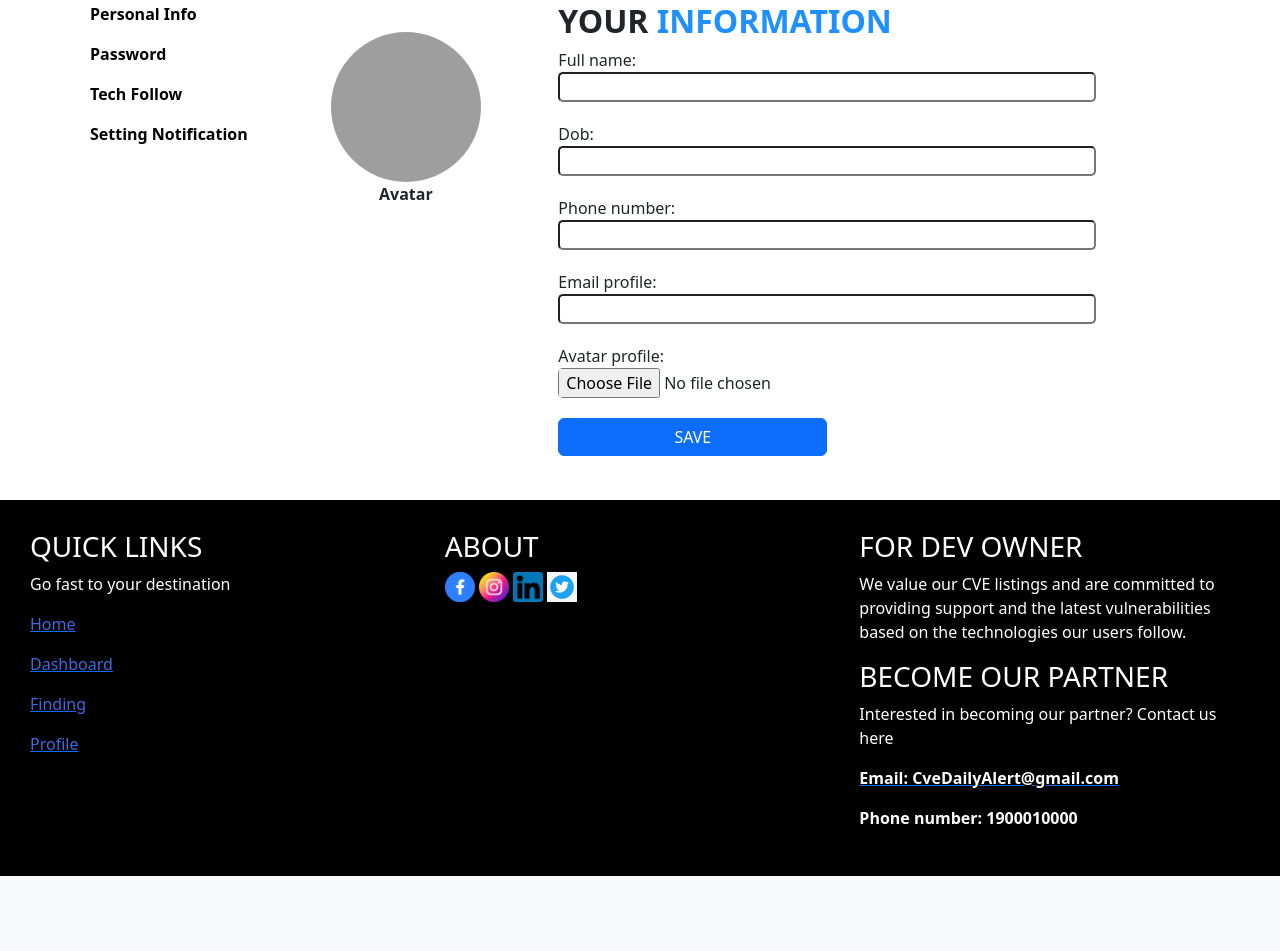
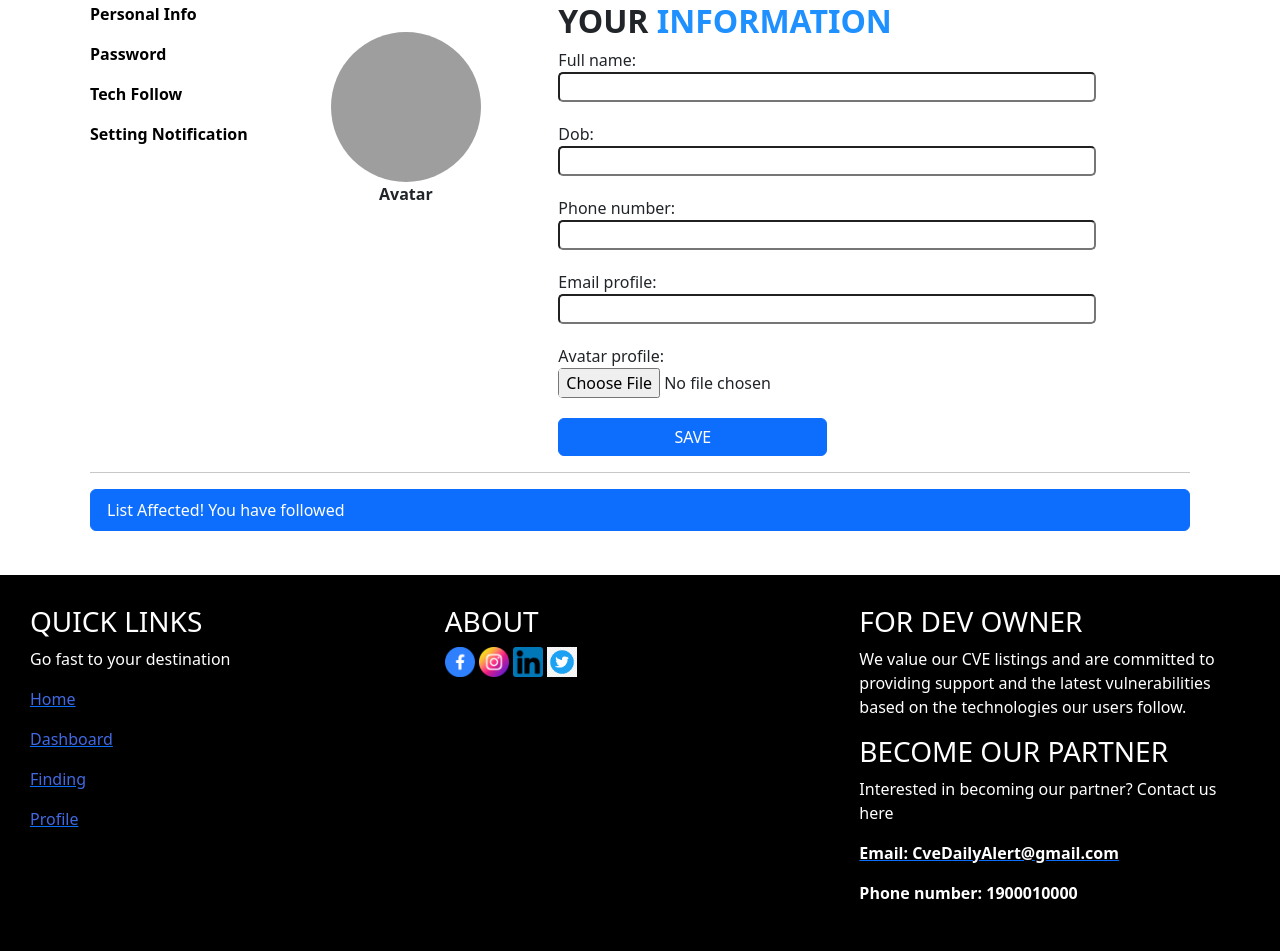
Before and after one commit to okthichiatay77/SecurityNews, a Django app: template templates/accounts/profile.html in a window 1280 px wide. Shown: the part 74-1025 px from the top of the page. Before the commit the page ends 950 px from the top, so only its background shows below. Run offline with Django 4.2, Linux system fonts and the light colour scheme; the template is opened without the code that fills it, so the values that code supplies are empty; grey boxes are pictures that could not be loaded.

Commit message:
update code

```diff
--- a/accounts/views.py
+++ b/accounts/views.py
@@ -6,7 +6,7 @@ from django.urls import reverse
 
 from . import forms
 from . import models
-
+from firstapp.models import FollowAffected
 
 status_noti = [
 	('telegram', 'Telegram'),
@@ -88,6 +88,7 @@ def logout_view(request):
 
 @login_required
 def profile_detail_view(request):
+	list_followed = FollowAffected.objects.filter(user=request.user)
 	form = forms.EditProfile()
 	profile = models.UserProfile.objects.get(user=request.user)
 	if request.method == 'POST':
@@ -99,6 +100,7 @@ def profile_detail_view(request):
 	context = {
 		'profile': profile,
 		'form': form,
+		'list_fllowed': list_followed
 	}
 	return render(request, 'accounts/profile.html', context=context)
 
--- a/templates/accounts/profile.html
+++ b/templates/accounts/profile.html
@@ -71,6 +71,16 @@
                     <button type="submit" class="btn btn-primary">SAVE</button>
                 </form>
             </div>
+        </div><hr>
+        <div>
+            <div class="list-group">
+              <a href="#" class="list-group-item list-group-item-action active" aria-current="true">
+                List Affected! You have followed
+              </a>
+                {% for it in list_fllowed %}
+                    <a href="#" class="list-group-item list-group-item-action">{{ it.affected.product }}</a>
+                {% endfor %}
+            </div>
         </div>
     </div>
 {% endblock %}
```
